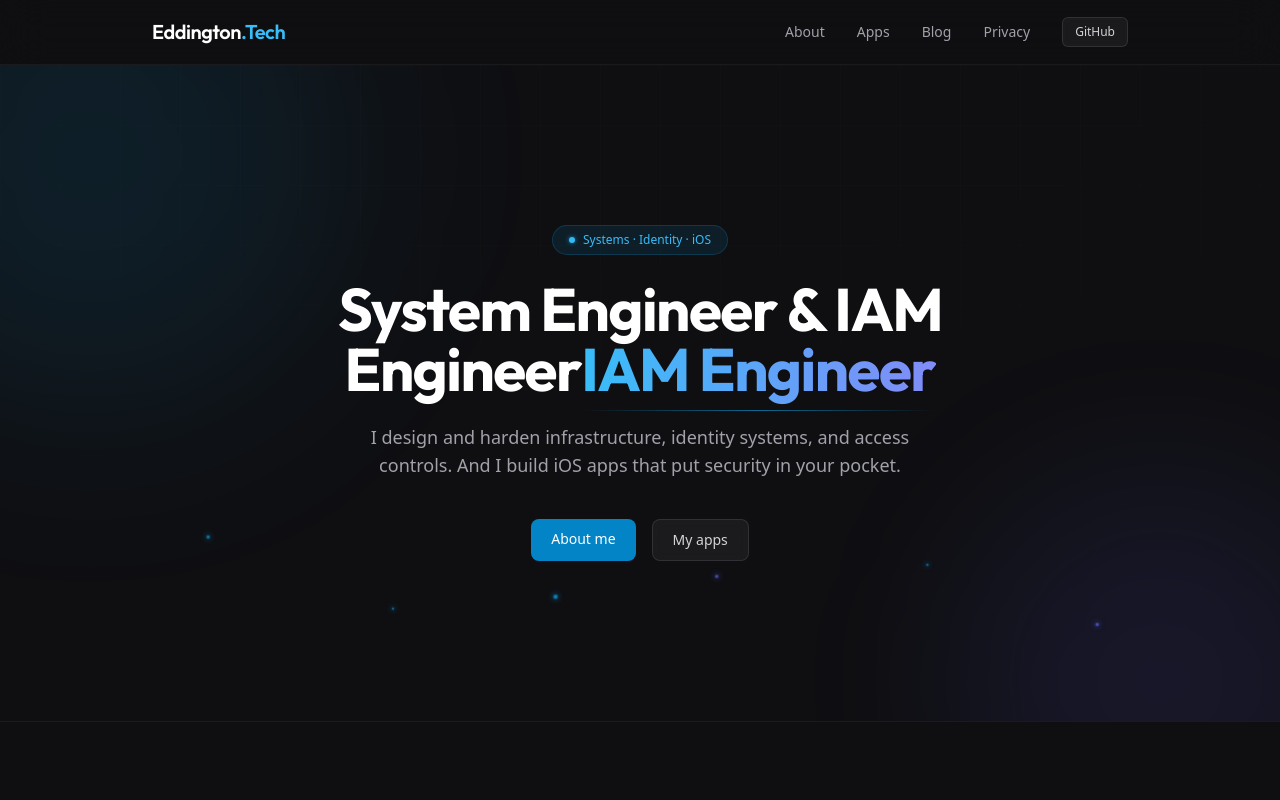
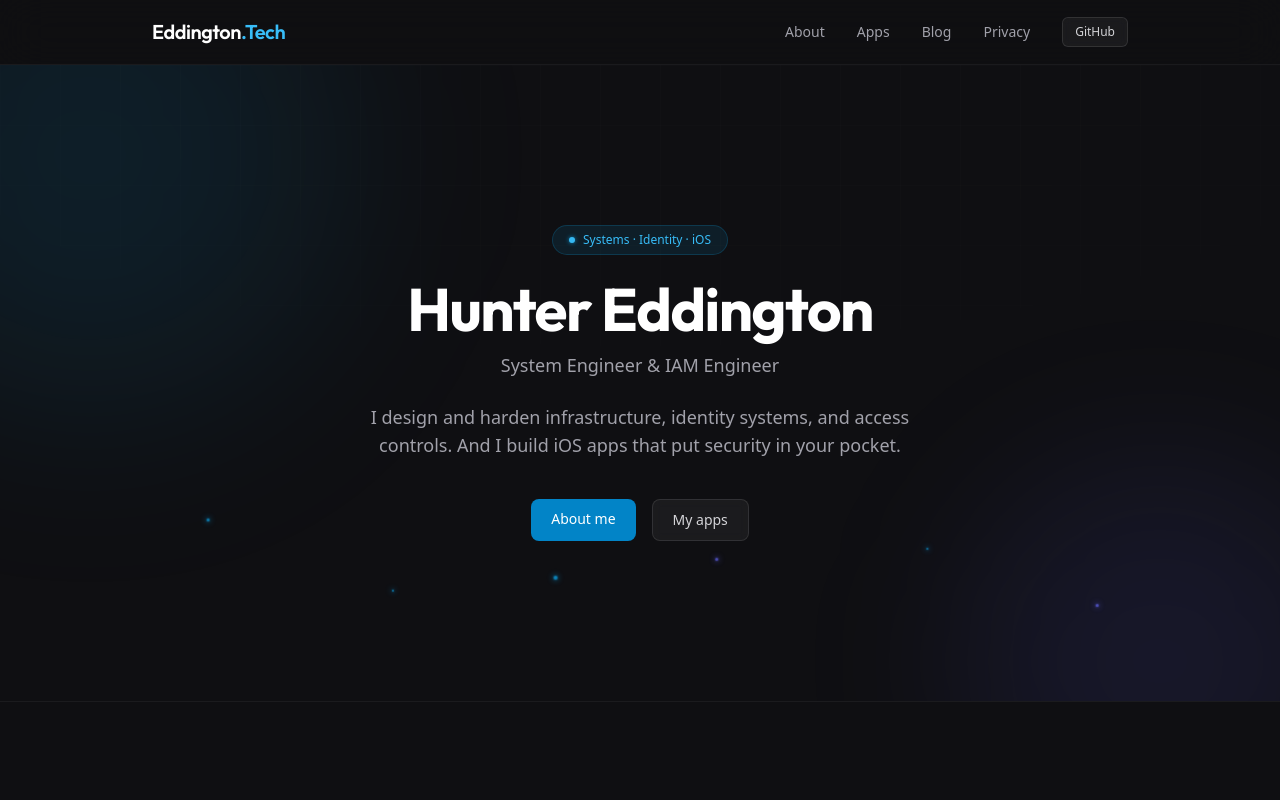
Before and after one commit to Nerdykidtech/Eddington_Tech, a Next.js app: page / in a window 1280 px wide. Shown: the top 800 px of the page. Built offline with nearby package versions, Linux system fonts and the light colour scheme.

Commit message:
Fix hero to show Hunter Eddington as name, not duplicate title

```diff
--- a/app/page.tsx
+++ b/app/page.tsx
@@ -30,14 +30,11 @@
           </div>
 
           <h1 className="font-display text-4xl sm:text-5xl lg:text-6xl font-bold tracking-tight text-white leading-tight">
-            System Engineer &{" "}IAM Engineer
-            <span className="relative">
-              <span className="bg-gradient-to-r from-brand-400 to-indigo-400 bg-clip-text text-transparent">
-                IAM Engineer
-              </span>
-              <span className="absolute -bottom-1 left-0 right-0 h-px bg-gradient-to-r from-transparent via-brand-500 to-transparent opacity-60" />
-            </span>
+            Hunter Eddington
           </h1>
+          <p className="mt-3 text-base sm:text-lg text-zinc-400 font-medium">
+            System Engineer & IAM Engineer
+          </p>
           <p className="mt-6 text-base sm:text-lg text-zinc-400 leading-relaxed max-w-xl mx-auto px-2">
             I design and harden infrastructure, identity systems, and access controls.
             And I build iOS apps that put security in your pocket.
```
